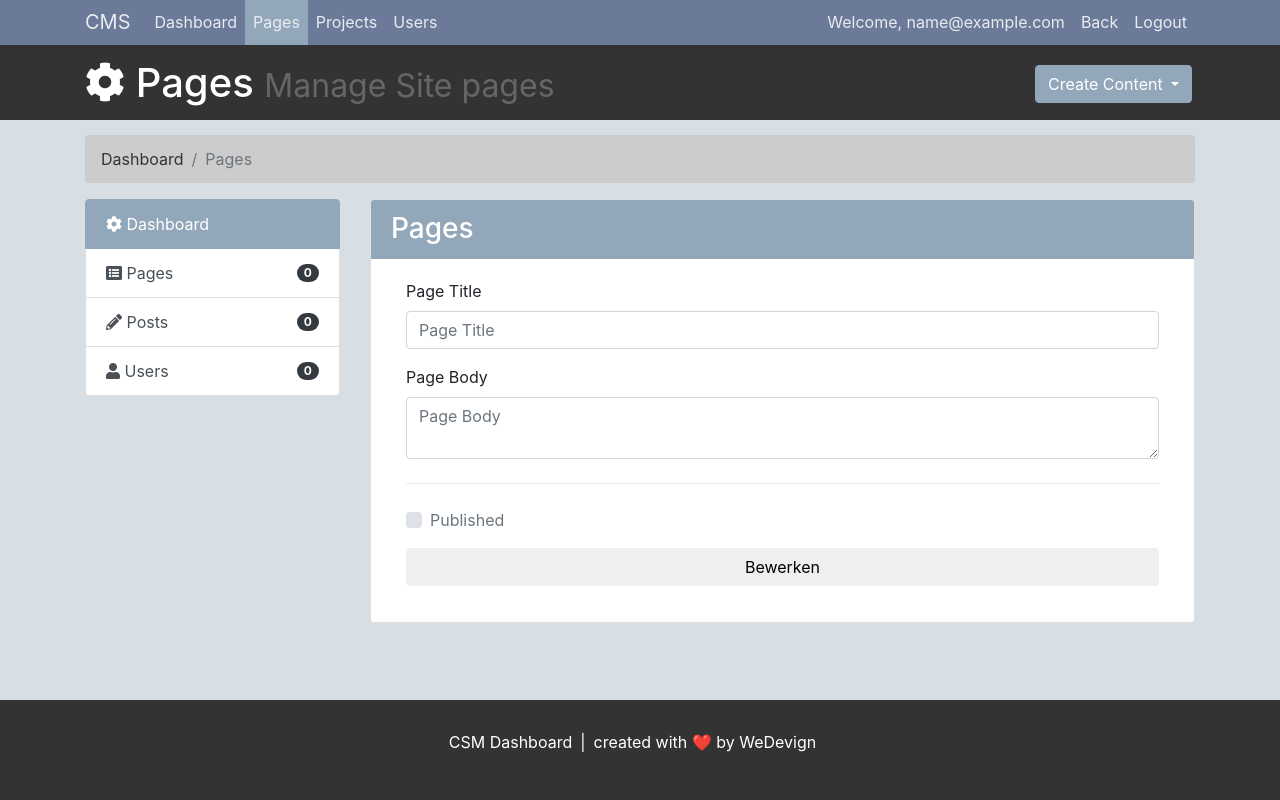
After one commit to ConrDev/CMS_StudentPortolio, a PHP site: page /dashboard/project_editor.php in a window 1280 px wide. The commit adds this page. Run offline with PHP 8.4, Linux system fonts and the light colour scheme; the visitor is signed in with stand-in values (Sample User, id 1); some libraries are stand-ins or nearby versions.

```diff
--- /dev/null
+++ b/dashboard/project_editor.php
@@ -0,0 +1,237 @@
+<?php
+session_start();
+?>
+<!DOCTYPE html>
+<html lang="en">
+
+<head>
+  <title>Dashboard</title>
+  <!-- Required meta tags -->
+  <meta charset="utf-8">
+  <meta name="viewport" content="width=device-width, initial-scale=1, shrink-to-fit=no">
+
+  <!-- Bootstrap CSS -->
+  <link rel="stylesheet" href="https://stackpath.bootstrapcdn.com/bootstrap/4.1.3/css/bootstrap.min.css" integrity="sha384-MCw98/SFnGE8fJT3GXwEOngsV7Zt27NXFoaoApmYm81iuXoPkFOJwJ8ERdknLPMO" crossorigin="anonymous">
+  <link rel="stylesheet" href="https://use.fontawesome.com/releases/v5.7.0/css/all.css" integrity="sha384-lZN37f5QGtY3VHgisS14W3ExzMWZxybE1SJSEsQp9S+oqd12jhcu+A56Ebc1zFSJ" crossorigin="anonymous">
+  <link rel="stylesheet" href="../css/dashboard.css">
+
+  <script src="https://cdn.ckeditor.com/4.16.0/standard/ckeditor.js"></script>
+</head>
+
+<body>
+
+  <nav class="navbar navbar-expand-lg navbar-light ">
+    <div class="container">
+      <a class="navbar-brand" href="#">CMS</a>
+      <!-- <button type="button" class="navbar-toggler" type="button" data-toggle="collapse" data-target="#navbar" aria-expanded="false" aria-controls="navbar">
+          <span class="sr-only">Toggle navigation</span>
+          <span class="icon-bar"></span>
+          <span class="icon-bar"></span>
+          <span class="icon-bar"></span>
+        </button> -->
+      <div id="navbar" class="collapse navbar-collapse">
+        <ul class="navbar-nav mr-auto">
+          <li class="nav-item"><a class="nav-link" href="index.php">Dashboard</a></li>
+          <li class="nav-item active"><a class="nav-link" href="pages.php">Pages</a></li>
+          <li class="nav-item"><a class="nav-link" href="posts.php">Projects</a></li>
+          <li class="nav-item"><a class="nav-link" href="users.php">Users</a></li>
+        </ul>
+        <ul class="navbar-nav navbar-right">
+          <li class="nav-item"><a class="nav-link" href="#">Welcome, <?= $_SESSION['email'] ?></a></li>
+          <li class="nav-item"><a class="nav-link" href="../index.php">Back</a></li>
+          <li class="nav-item"><a class="nav-link" href="login.php">Logout</a></li>
+        </ul>
+      </div>
+      <!--/.nav-collapse -->
+    </div>
+  </nav>
+
+  <header id="header">
+    <div class="container">
+      <div class="row">
+        <div class="col-md-10">
+          <h1><span class="fas fa-cog" aria-hidden="true"></span> Pages <small>Manage Site pages</small></h1>
+        </div>
+        <div class="col-md-2">
+          <div class="dropdown create">
+            <button class="btn main-color-bg dropdown-toggle" type="button" id="dropdownMenu1" data-toggle="dropdown" aria-haspopup="true" aria-expanded="true">
+              Create Content
+              <span class="caret"></span>
+            </button>
+            <div class="dropdown-menu" aria-labelledby="dropdownMenu1">
+              <a class="dropdown-item" href="" role="button" data-toggle="modal" data-target="#addPage">Add Page</a>
+              <a class="dropdown-item" href="" role="button" data-toggle="modal" data-target="#addPost">Add Post</a>
+              <a class="dropdown-item" href="" role="button" data-toggle="modal" data-target="#addUser">Add User</a>
+              </ul>
+            </div>
+          </div>
+        </div>
+      </div>
+  </header>
+
+  <section id="breadcrumb">
+    <div class="container">
+      <ol class="breadcrumb">
+        <li class="breadcrumb-item"><a href="index.php">Dashboard</a></li>
+        <li class="breadcrumb-item active" aria-current="page">Pages</li>
+      </ol>
+    </div>
+  </section>
+
+  <section id="main">
+    <div class="container">
+      <div class="row">
+        <div class="col-md-3">
+          <div class="list-group">
+            <a href="index.html" class="list-group-item active main-color-bg">
+              <span class="fas fa-cog" aria-hidden="true"></span> Dashboard
+            </a>
+            <a href="pages.php" class="list-group-item list-group-item-action d-flex justify-content-between align-items-center">
+              <div>
+                <span class="fas fa-list-alt mb-1" aria-hidden="true"></span> Pages
+              </div>
+              <span class="badge badge-pill badge-dark align-items-end">0</span>
+            </a>
+            <a href="posts.php" class="list-group-item list-group-item-action d-flex justify-content-between align-items-center">
+              <div>
+                <span class="fas fa-pencil-alt mb-1" aria-hidden="true"></span> Posts
+              </div>
+              <span class="badge badge-pill badge-dark align-items-end">0</span>
+            </a>
+            <a href="users.php" class="list-group-item list-group-item-action d-flex justify-content-between align-items-center">
+              <div>
+                <span class="fas fa-user mb-1" aria-hidden="true"></span> Users
+              </div>
+              <span class="badge badge-pill badge-dark align-items-end">0</span>
+            </a>
+          </div>
+
+          <!-- <div class="card-body">
+            <h4>Disk Space Used</h4>
+            <div class="progress">
+              <div class="progress-bar" role="progressbar" aria-valuenow="60" aria-valuemin="0" aria-valuemax="100" style="width: 60%;">
+                60%
+              </div>
+            </div>
+            <h4>Bandwidth Used </h4>
+            <div class="progress">
+              <div class="progress-bar" role="progressbar" aria-valuenow="40" aria-valuemin="0" aria-valuemax="100" style="width: 40%;">
+                40%
+              </div>
+            </div>
+          </div> -->
+        </div>
+        <div class="col-md-9 mb-5">
+          <!-- Website Overview -->
+          <div class="card">
+            <h3 class="card-header main-color-bg">Pages</h3>
+            <div class="card-body">
+
+              <form action="../backend/controllers/page_process.php" method="POST">
+                <div class="col-md-12">
+                  <div class="form-group">
+                    <label>Page Title</label>
+                    <input name="title" type="text" name="title" class="form-control" placeholder="Page Title">
+                  </div>
+                  <div class="form-group">
+                    <label>Page Body</label>
+                    <!-- <textarea name="editor2" class="form-control" placeholder="Page Body"></textarea> -->
+                    <textarea id="editor" name="editor" class="form-control" placeholder="Page Body"></textarea>
+                  </div>
+                  <div class="dropdown-divider my-4"></div>
+                  <div class="form-group">
+                    <div class="custom-control custom-checkbox">
+                      <input type="checkbox" class="custom-control-input" id="published" name="published">
+                      <label class="custom-control-label text-muted" for="published">Published</label>
+                    </div>
+                  </div>
+                  <div class="form-group">
+                    <button type="submit" class="btn btn-default btn-block" name="submit">Bewerken</button>
+                  </div>
+                </div>
+              </form>
+            </div>
+            <!-- <div class="table-users table-responsive-md table-wrapper-scroll-y table-scrollbar">
+              <div class="modal-body">
+                <div class="form-group">
+                  <label>Page Body</label>
+
+                  <textarea id="editor" name="editor2" class="form-control" placeholder="Page Body"></textarea>
+                </div>
+                <div class="form-group">
+
+                  <input type="submit" value="submit ">
+                </div>
+              </div>
+            </div> -->
+
+          </div>
+
+        </div>
+      </div>
+    </div>
+  </section>
+
+  <footer id="footer">
+    <div class="row justify-content-center mr-auto">
+      <p class="copyright">CSM Dashboard</p>
+      <p class="splitter px-2">|</p>
+      <p class="credits">created with ❤️ by WeDevign</p>
+    </div>
+  </footer>
+
+  <!-- Modals -->
+
+  <!-- Add Page -->
+  <div class="modal fade" id="addPage" tabindex="-1" role="dialog" aria-labelledby="myModalLabel">
+    <div class="modal-dialog" role="document">
+      <div class="modal-content">
+        <form action="../../backend/controllers/pagecreator.php" method="POST">
+          <div class="modal-header">
+            <button type="button" class="close" data-dismiss="modal" aria-label="Close"><span aria-hidden="true">&times;</span></button>
+            <h4 class="modal-title" id="myModalLabel">Add Page</h4>
+          </div>
+          <div class="modal-body">
+            <div class="form-group">
+              <label>Page Title</label>
+              <input name="title" type="text" class="form-control" placeholder="Page Title">
+            </div>
+            <div class="form-group">
+              <label>Page Body</label>
+              <textarea name="editor1" class="form-control" placeholder="Page Body"></textarea>
+            </div>
+            <div class="checkbox">
+              <label>
+                <input name="published" type="checkbox"> Published
+              </label>
+            </div>
+            <div class="form-group">
+              <label>Meta Tags</label>
+              <input name="metatags" type="text" class="form-control" placeholder="Add Some Tags...">
+            </div>
+            <div class="form-group">
+              <label>Meta Description</label>
+              <input name="metadesc" type="text" class="form-control" placeholder="Add Meta Description...">
+            </div>
+          </div>
+          <div class="modal-footer">
+            <button type="button" class="btn btn-secondary" data-dismiss="modal">Close</button>
+            <button type="submit" class="btn btn-primary">Save changes</button>
+          </div>
+        </form>
+      </div>
+    </div>
+  </div>
+
+  <script>
+    CKEDITOR.replace('editor');
+  </script>
+
+  <!-- Optional JavaScript -->
+  <!-- jQuery first, then Popper.js, then Bootstrap JS -->
+  <script src="https://code.jquery.com/jquery-3.3.1.slim.min.js" integrity="sha384-q8i/X+965DzO0rT7abK41JStQIAqVgRVzpbzo5smXKp4YfRvH+8abtTE1Pi6jizo" crossorigin="anonymous"></script>
+  <script src="https://cdnjs.cloudflare.com/ajax/libs/popper.js/1.14.3/umd/popper.min.js" integrity="sha384-ZMP7rVo3mIykV+2+9J3UJ46jBk0WLaUAdn689aCwoqbBJiSnjAK/l8WvCWPIPm49" crossorigin="anonymous"></script>
+  <script src="https://stackpath.bootstrapcdn.com/bootstrap/4.1.3/js/bootstrap.min.js" integrity="sha384-ChfqqxuZUCnJSK3+MXmPNIyE6ZbWh2IMqE241rYiqJxyMiZ6OW/JmZQ5stwEULTy" crossorigin="anonymous"></script>
+</body>
+
+</html>
```
Also changed, not shown: index.php (+6 -6 lines).
